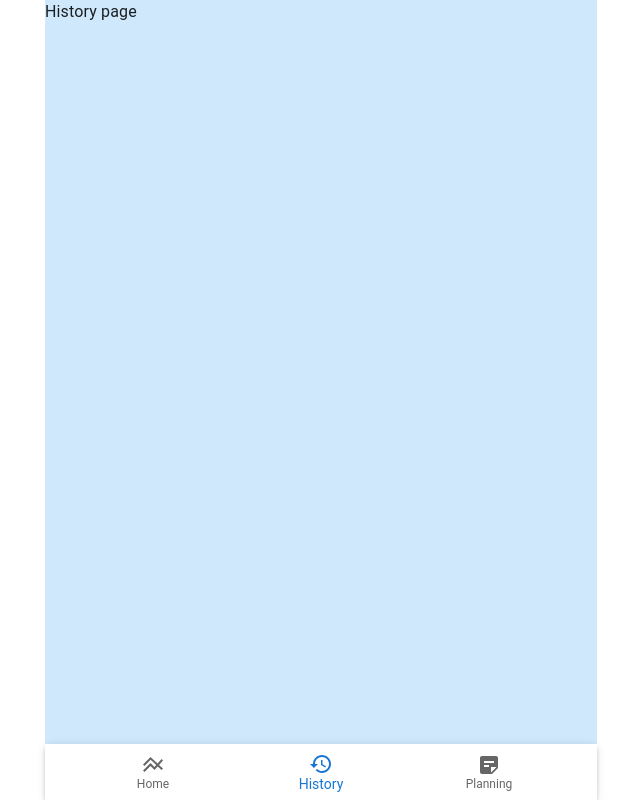
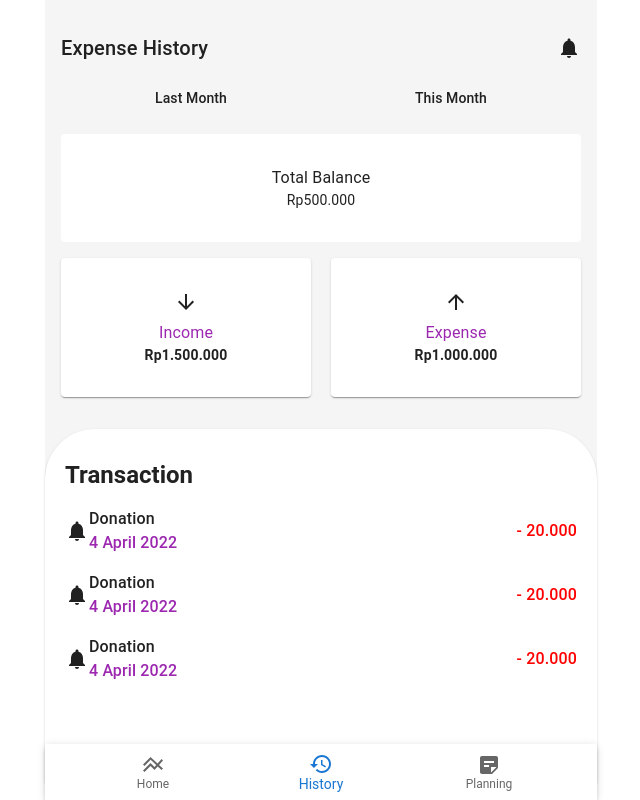
Before and after one commit to aynunnissa/expense-app, a React (Create React App) app: page /history in a window 1280 px wide. Shown: the top 800 px of the page, without its empty margins (319-959 px from the left). Built offline with nearby package versions, Linux system fonts and the light colour scheme.

Commit message:
Add some components in history page

```diff
--- a/src/History/index.tsx
+++ b/src/History/index.tsx
@@ -1,8 +1,66 @@
-import { Typography } from "@mui/material";
+import { Box, Typography, Paper, Grid } from "@mui/material";
+import { Notifications, ArrowDownward, ArrowUpward } from "@mui/icons-material";
 
 const History = () => {
+
+    const HistoryItem = () => {
+        return(
+            <Box mt={2} sx={{ display: "flex", justifyContent: "space-between", alignItems: "center" }}>
+                <Box sx={{ display: "flex",  alignItems: "center" }}>
+                    <Notifications />
+                    <Box>
+                        <Typography component="p" fontWeight={500}>Donation</Typography>
+                        <Typography component="p" fontWeight={500} color="secondary">4 April 2022</Typography>
+                    </Box>
+                </Box>
+                <Typography component="p" fontWeight={500} sx={{ color: "red"}}>- 20.000</Typography>
+            </Box>
+        );
+    }
+
     return(
-        <Typography>History page</Typography>
+        <>
+            <Box px={2} pt={4} sx={{ backgroundColor: "#F5F5F5"}}>
+                <Box sx={{ display: "flex", justifyContent: "space-between", alignItems: "center" }}>
+                    <Typography variant="h6" component="h1">Expense History</Typography>
+                    <Notifications />
+                </Box>
+                <Box my={3} sx={{ display: "flex", justifyContent: "space-around", alignItems: "center" }}>
+                    <Typography variant="subtitle2" component="h3">Last Month</Typography>
+                    <Typography variant="subtitle2" component="h3">This Month</Typography>
+                </Box>
+                <Paper elevation={0}>
+                    <Box textAlign="center" p={4} fontWeight="bold">
+                        <Typography component="p">Total Balance</Typography>
+                        <Typography variant="body2" component="p">Rp500.000</Typography>
+                    </Box>
+                </Paper>
+                <Box mt={2} sx={{ display: "flex", justifyContent: "space-between", alignItems: "center", gap: "20px" }}>
+                    <Paper sx={{ width: "50%"}}>
+                        <Box textAlign="center" p={4} fontWeight="bold">
+                            <ArrowDownward />
+                            <Typography component="p" color="secondary">Income</Typography>
+                            <Typography variant="body2" component="p" fontWeight={700}>Rp1.500.000</Typography>
+                        </Box>
+                    </Paper>
+                    <Paper sx={{ width: "50%"}}>
+                        <Box textAlign="center" p={4} fontWeight="bold">
+                            <ArrowUpward />
+                            <Typography component="p" color="secondary">Expense</Typography>
+                            <Typography variant="body2" component="p" fontWeight={700}>Rp1.000.000</Typography>
+                        </Box>
+                    </Paper>
+                </Box>
+            </Box>
+            <Box mt={4}>
+                <Paper sx={{ borderRadius: "50px 50px 0px 0px", padding: "30px 20px 100px 20px" }}>
+                    <Typography component="h2" variant="h5" fontWeight={700}>Transaction</Typography>
+                    <HistoryItem />
+                    <HistoryItem />
+                    <HistoryItem />
+                </Paper>
+            </Box>
+        </>
     );
 }
 
--- a/src/Layout/Layout.tsx
+++ b/src/Layout/Layout.tsx
@@ -12,7 +12,7 @@ const Layout = (props: Props) => {
         <>
             <CssBaseline />
             <Container maxWidth="sm" sx={{ position: "relative"}}>
-                <Box sx={{ bgcolor: '#cfe8fc', height: '150vh' }}>
+                <Box sx={{ bgcolor: '#F5F5F5' }}>
                     {props.children}
                 </Box>
                 <BottomNav />
```
